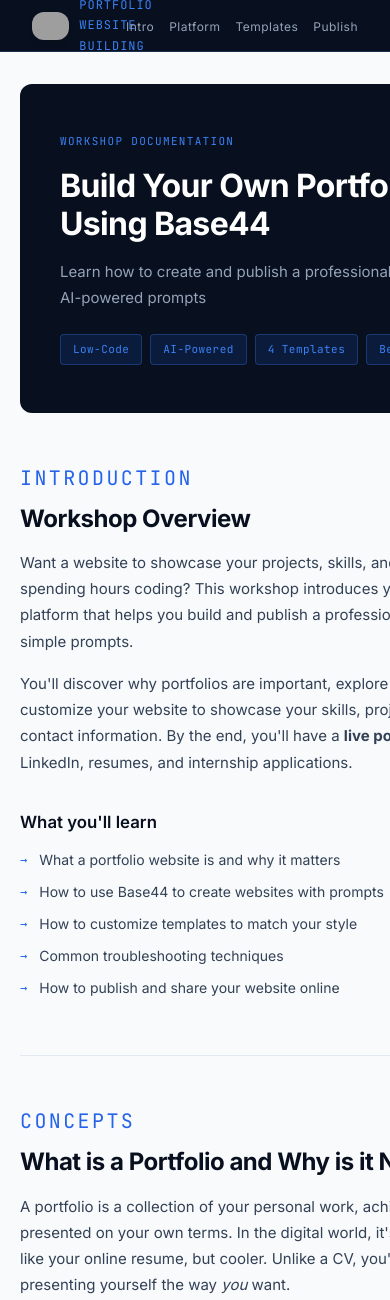
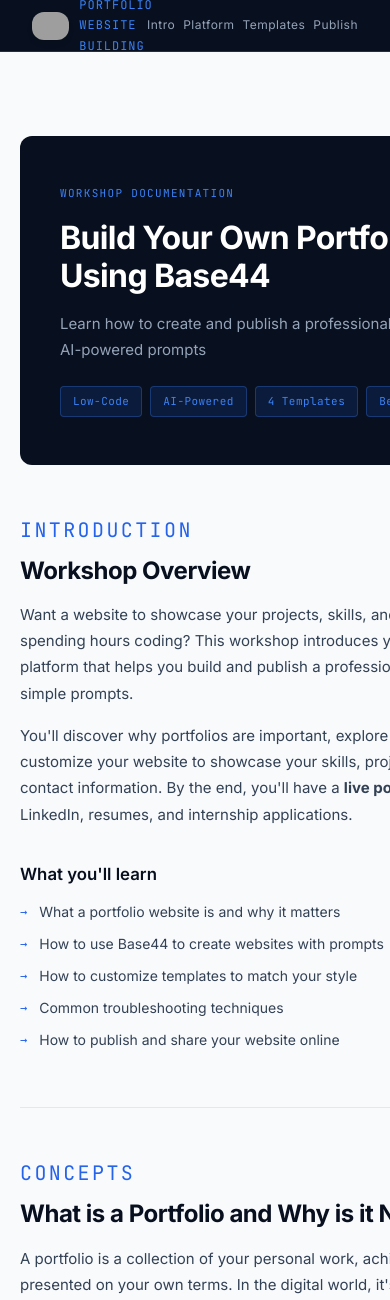
Before and after one commit to shreyaa1811/Portfolio-Building-Website-Documentation, a Flask app: page / in a window 390 px wide; the page is wider, and only the part inside the window is pictured. Shown: the top 1300 px of that part. Run offline with Flask 3, Linux system fonts and the light colour scheme; some libraries are stand-ins or nearby versions; grey boxes are pictures that could not be loaded.

Commit message:
Final update

```diff
--- a/templates/index.html
+++ b/templates/index.html
@@ -7,11 +7,7 @@
 <style>
   @import url('https://fonts.googleapis.com/css2?family=Inter:wght@300;400;500;600;700&family=JetBrains+Mono:wght@400;500&display=swap');
 
-  html, body {
-  margin: 0;
-  padding: 0;
-  width: 100%;
-}
+
 
   :root {
     --navy: #080f1e;
@@ -45,23 +41,17 @@
 
   /* ── TOP BAR ── */
   .topbar {
-  position: sticky;
-  top: 0;
-  z-index: 100;
-
   background: var(--navy);
   border-bottom: 1px solid var(--border-dark);
-
   height: 52px;
-
-  width: 100%;
   display: flex;
-
   align-items: center;
   justify-content: space-between;
-
+  width: 100%;
+  min-width: 100%;
   padding: 0 2rem;
   box-sizing: border-box;
+  flex-shrink: 0;
 }
 
   .topbar-brand {
@@ -96,6 +86,7 @@
   min-height: calc(100vh - 52px);
   max-width: 1200px;
   margin: 0 auto;
+  padding-top: 52px;   /* ADD THIS */
 }
 
   /* ── SIDEBAR ── */
@@ -646,21 +637,17 @@
   .doc-footer {
   background: var(--navy);
   color: #475569;
-
   text-align: center;
-
   padding: 1.5rem;
   margin-top: 4rem;
-
   font-family: var(--mono);
   font-size: 11px;
   letter-spacing: 0.06em;
-
   width: 100%;
+  min-width: 100%;   /* ADD THIS */
   display: block;
   box-sizing: border-box;
   }
-
   /* ── IMAGES ── */
  img {
     max-width: 100%;
@@ -681,6 +668,11 @@
   .main { padding: 2rem 1.25rem; }
   .feature-grid, .why-grid { grid-template-columns: 1fr; }
   .template-sections { grid-template-columns: repeat(3, 1fr); }
+
+  .topbar-links {
+    gap: 8px !important;
+    font-size: 12px;
+  }
 }
 </style>
 </head>
@@ -1424,7 +1416,7 @@ Feel like someone made this with conviction and refused to be tasteful about it.
   </main>
 </div>
 
-<footer class="doc-footer">
+<footer class="doc-footer" style="width: 100%; box-sizing: border-box;">
   ASSOCIATION OF COMPUTING AND MACHINERY BPDC
 </footer>
 
```
Lines whose indentation alone changed are shown as unchanged.
